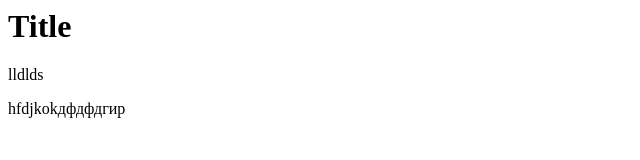
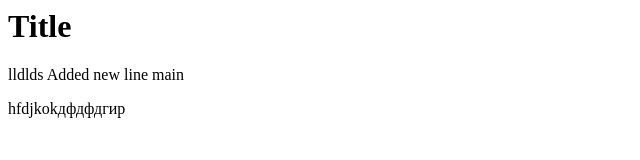
Before and after one commit to SimonaNedelcheva/Pacman, a plain HTML site: page index.html in a window 1280 px wide. Shown: the whole page, without its empty margins (0-640 px from the left). Drawn offline with Linux system fonts and the light colour scheme.

Commit message:
Added new line main branch

```diff
--- a/index.html
+++ b/index.html
@@ -4,7 +4,9 @@
     </head>
     <body>
         <h1>Title</h1>
-        <p>lldlds</p>
+        <p>lldlds
+            Added new line main
+        </p>
         <div>
             hfdjkokдфдфдгир
         </div>
```
